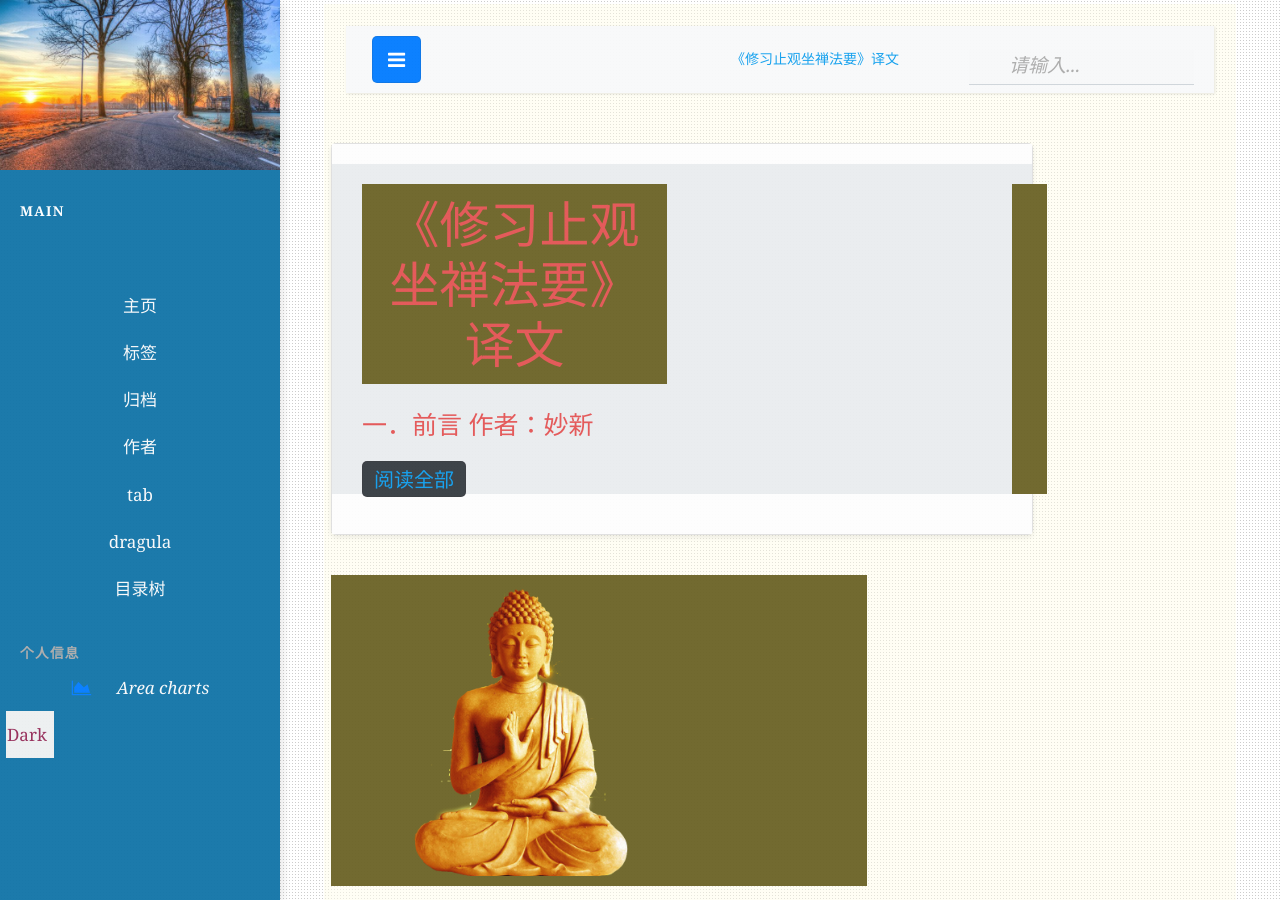
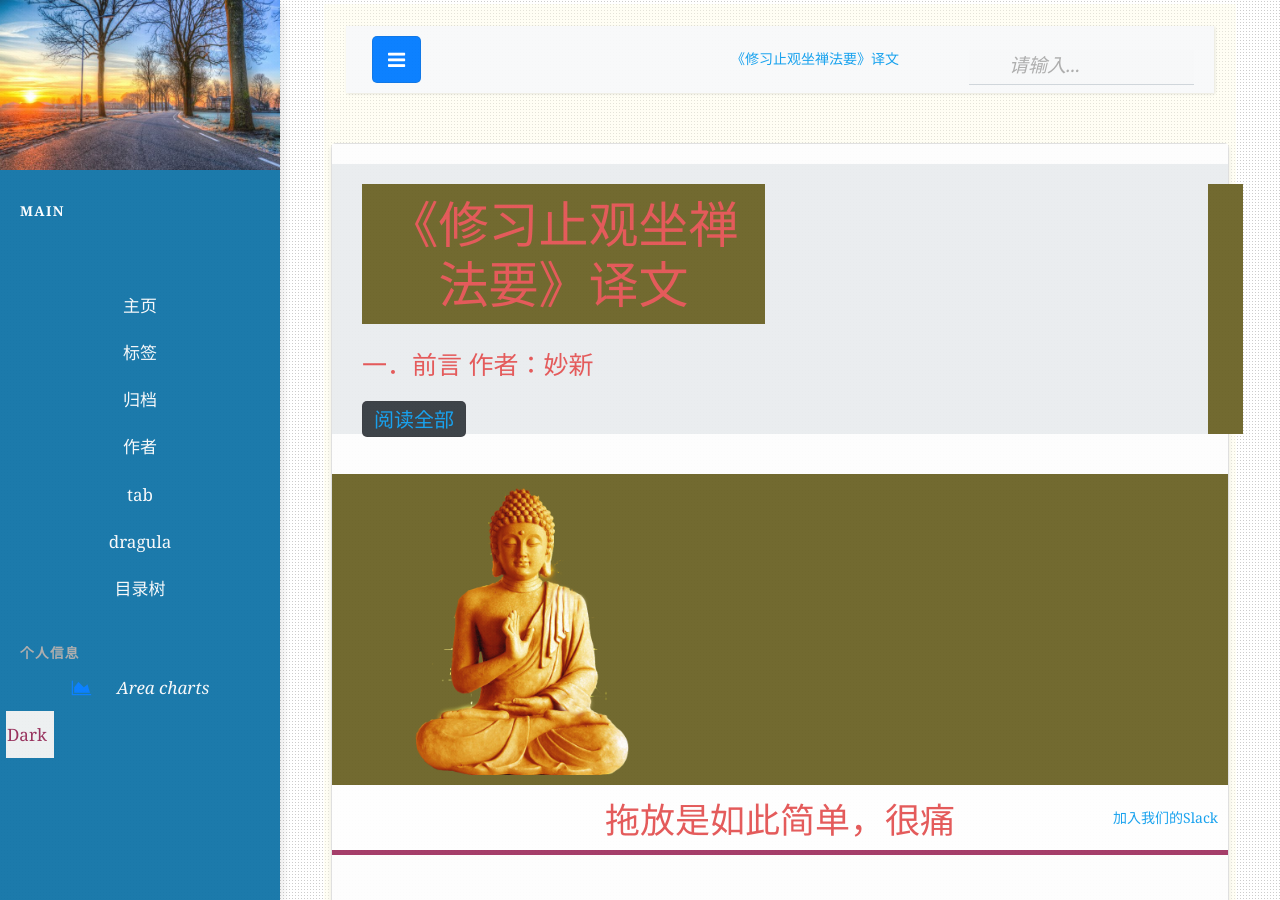
Before and after one commit to nengwuzhi/nengwuzhi.github.ioce, a Jekyll site: the page built from pages/dragula.html, in a window 1280 px wide and 900 px high. Built offline with Jekyll 4.4.1, drawn with Linux system fonts in a browser that asks for light colours; nearby versions of some CDN libraries.

Commit message:
Update dragula.html

```diff
--- a/pages/dragula.html
+++ b/pages/dragula.html
@@ -26,8 +26,7 @@
                 </p>
                 <a href="{{site.baseurl}}{{post.url}}" class="btn btn-dark">阅读全部</a>
             </div>
-           <h1> <div class="col-md-6 d-none d-md-block pr-0" style="background-size:cover;background-image:url({{ post.featimg }});">	</h1>
-            </div>
+           <h1> <a class="col-md-6 d-none d-md-block pr-0" style="background-size:cover;background-image:url({{ post.featimg }});">	</a></h1>
         </div>
     </div>
 </div>
```
